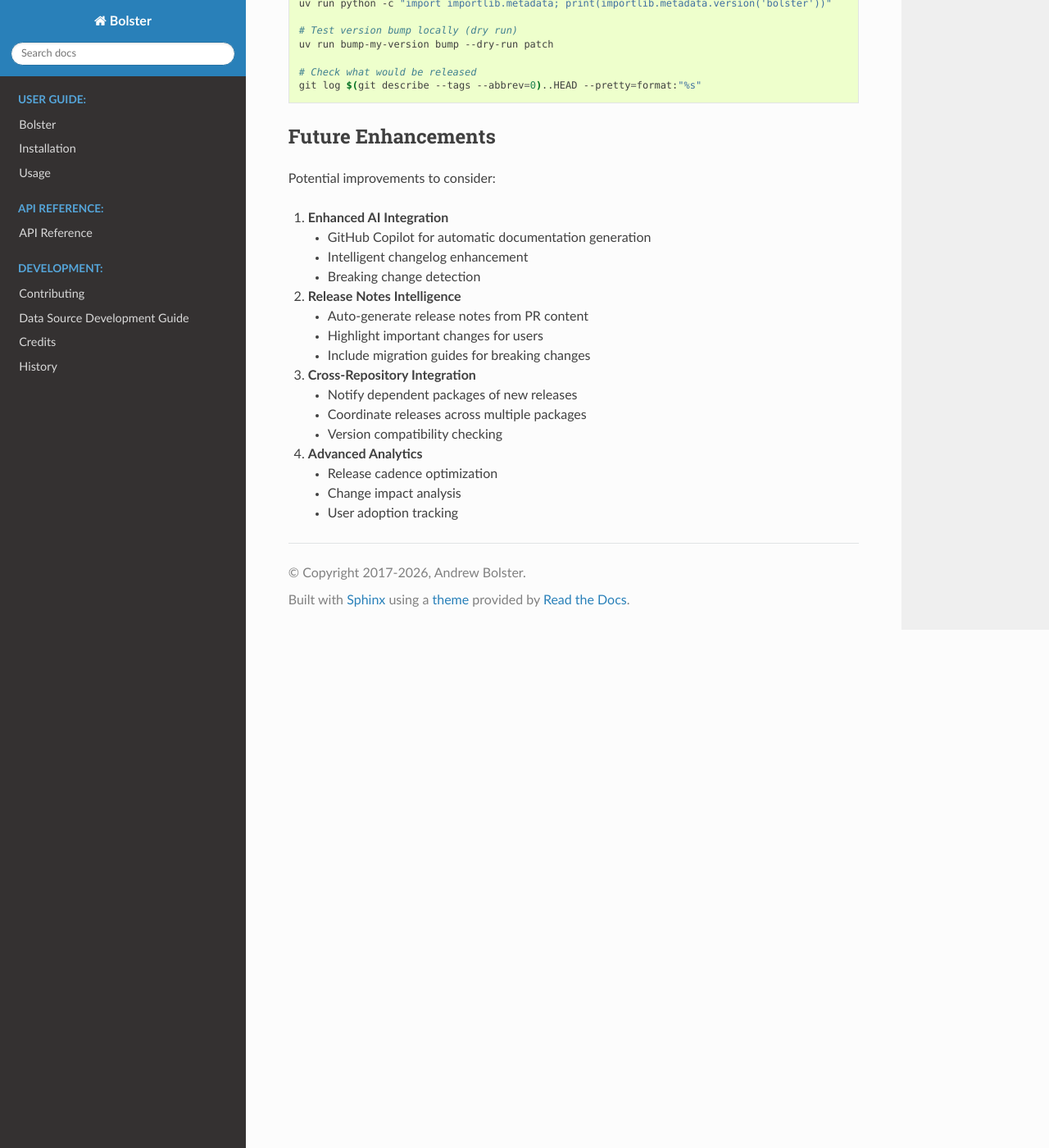
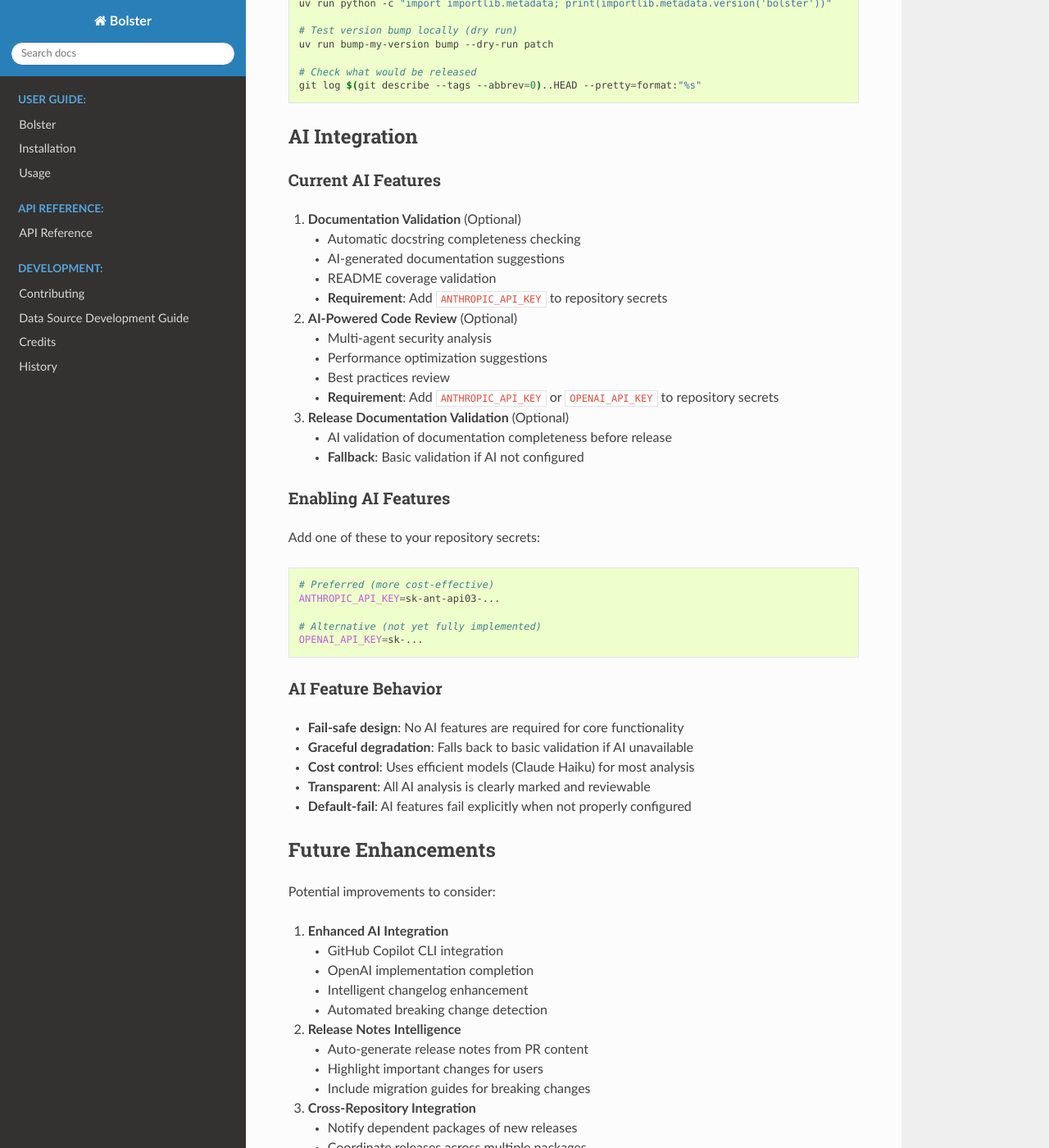
Before and after one commit to andrewbolster/bolster, a Sphinx documentation site: the page built from docs/development/auto-versioning.md, in a window 1280 px wide and 1400 px high, scrolled down 5409 px. Shown: the whole window at 82% size. Built offline with Sphinx 7.4.7 and the Read the Docs theme 3.1.0, drawn with Linux system fonts in a browser that asks for light colours; pages that are not in the unit, such as notebooks, are missing from menus.

Commit message:
feat(ai): implement proper AI integrations with default-fail behavior
- Replace placeholder AI capabilities with real implementations
- Add multi-agent AI code review workflow with security, performance, and best practices analysis
- Integrate Claude API for documentation validation and suggestions
- Implement fail-by-default behavior when AI keys not configured
- Add cost-effective Claude Haiku model for efficient analysis
- Support both Anthropic and OpenAI APIs (OpenAI implementation pending)
- Add comprehensive error handling and graceful degradation
- Include usage tracking and cost control measures

Key improvements:
- AI features are optional and don't block core functionality
- Clear feedback when AI is not configured vs when it fails
- Transparent AI-generated content marking
- Efficient API usage with truncation and smart model selection
- Comprehensive documentation of AI integration options

Breaking changes: None - all AI features are additive and optional

````diff
--- a/docs/development/auto-versioning.md
+++ b/docs/development/auto-versioning.md
@@ -234,15 +234,59 @@ uv run bump-my-version bump --dry-run patch
 git log $(git describe --tags --abbrev=0)..HEAD --pretty=format:"%s"
 ```
 
+## AI Integration
+
+### Current AI Features
+
+1. **Documentation Validation** (Optional)
+
+   - Automatic docstring completeness checking
+   - AI-generated documentation suggestions
+   - README coverage validation
+   - **Requirement**: Add `ANTHROPIC_API_KEY` to repository secrets
+
+1. **AI-Powered Code Review** (Optional)
+
+   - Multi-agent security analysis
+   - Performance optimization suggestions
+   - Best practices review
+   - **Requirement**: Add `ANTHROPIC_API_KEY` or `OPENAI_API_KEY` to repository secrets
+
+1. **Release Documentation Validation** (Optional)
+
+   - AI validation of documentation completeness before release
+   - **Fallback**: Basic validation if AI not configured
+
+### Enabling AI Features
+
+Add one of these to your repository secrets:
+
+```bash
+# Preferred (more cost-effective)
+ANTHROPIC_API_KEY=sk-ant-api03-...
+
+# Alternative (not yet fully implemented)
+OPENAI_API_KEY=sk-...
+```
+
+### AI Feature Behavior
+
+- **Fail-safe design**: No AI features are required for core functionality
+- **Graceful degradation**: Falls back to basic validation if AI unavailable
+- **Cost control**: Uses efficient models (Claude Haiku) for most analysis
+- **Transparent**: All AI analysis is clearly marked and reviewable
+- **Default-fail**: AI features fail explicitly when not properly configured
+
 ## Future Enhancements
 
 Potential improvements to consider:
 
 1. **Enhanced AI Integration**
 
-   - GitHub Copilot for automatic documentation generation
+   - GitHub Copilot CLI integration
+   - OpenAI implementation completion
    - Intelligent changelog enhancement
-   - Breaking change detection
+   - Automated breaking change detection
 
 1. **Release Notes Intelligence**
 
````
Also changed, not shown: 3 other files.
